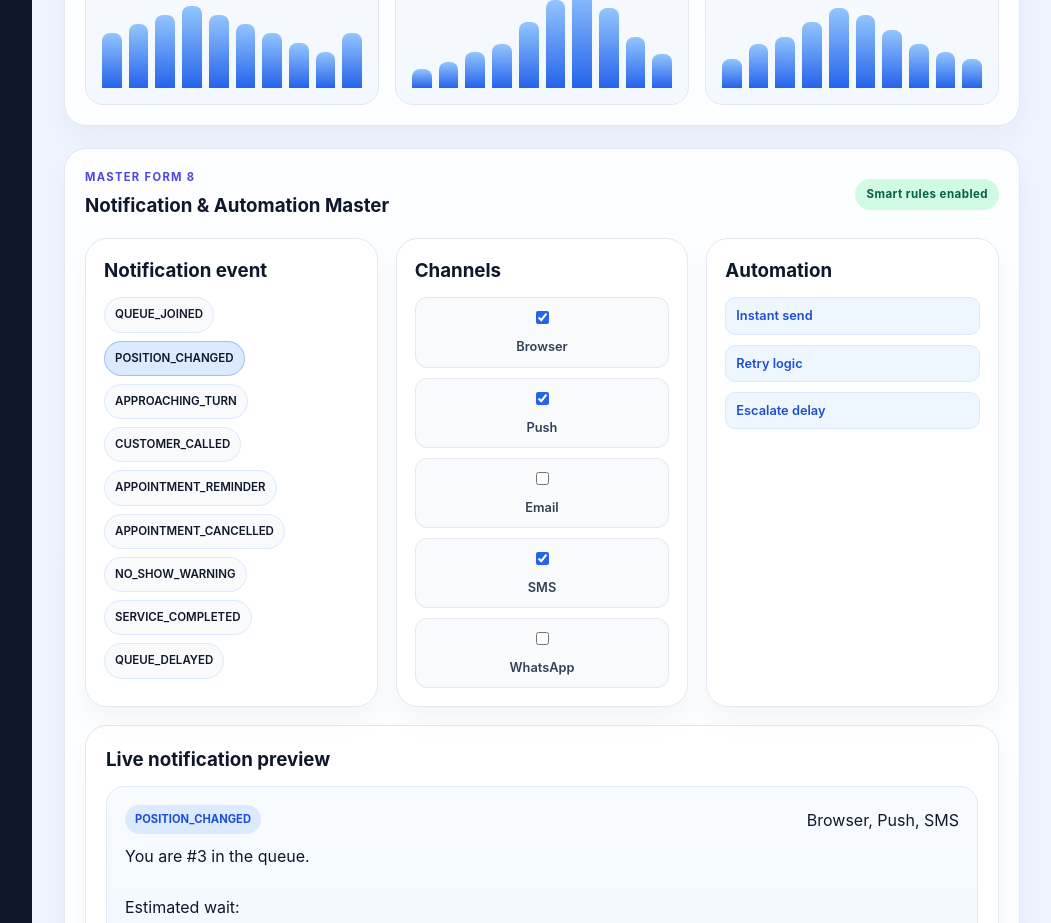
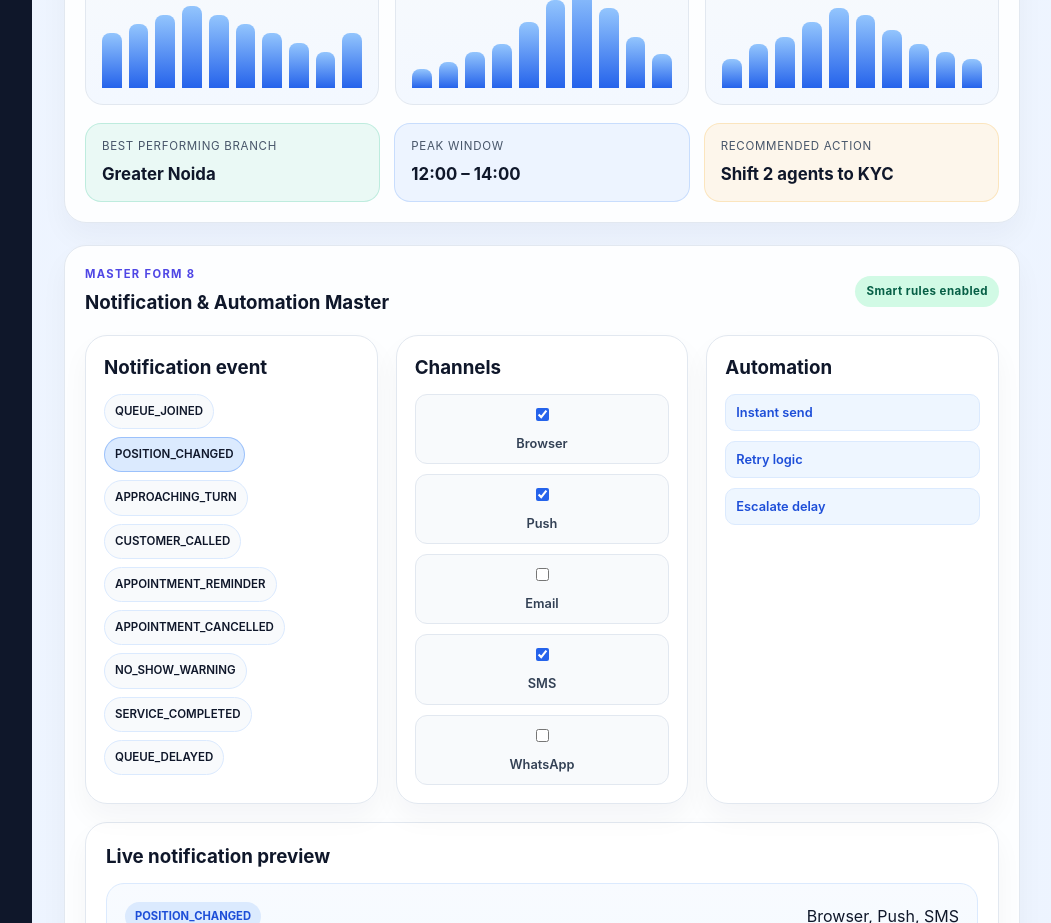
Before and after one commit to KANHAIYAKS108/QFlow, a React (Vite) app: page / in a window 1280 px wide. Shown: the part 8580-9503 px from the top of the page, without its empty margins (228-1279 px from the left). Built offline with nearby package versions, Linux system fonts and the light colour scheme.

Commit message:
Add intelligence insights summary

```diff
--- a/src/App.css
+++ b/src/App.css
@@ -1499,6 +1499,49 @@ textarea:focus {
   border: 1px solid #e2e8f0;
   border-radius: 18px;
   padding: 16px;
+}
+
+.insight-grid {
+  display: grid;
+  grid-template-columns: repeat(3, minmax(0, 1fr));
+  gap: 14px;
+  margin-top: 18px;
+}
+
+.insight-card {
+  border-radius: 16px;
+  border: 1px solid transparent;
+  padding: 14px 16px;
+  display: flex;
+  flex-direction: column;
+  gap: 6px;
+}
+
+.insight-card span {
+  color: #475569;
+  font-size: 0.72rem;
+  letter-spacing: 0.06em;
+  text-transform: uppercase;
+}
+
+.insight-card strong {
+  color: #0f172a;
+  font-size: 1.05rem;
+}
+
+.insight-card.green {
+  background: rgba(16, 185, 129, 0.08);
+  border-color: rgba(16, 185, 129, 0.2);
+}
+
+.insight-card.blue {
+  background: rgba(59, 130, 246, 0.08);
+  border-color: rgba(59, 130, 246, 0.2);
+}
+
+.insight-card.amber {
+  background: rgba(245, 158, 11, 0.08);
+  border-color: rgba(245, 158, 11, 0.2);
 }
 
 .chart-head {
--- a/src/App.jsx
+++ b/src/App.jsx
@@ -342,6 +342,12 @@ const analyticsCharts = [
     unit: '%',
     max: 15,
   },
+]
+
+const intelligenceInsights = [
+  { label: 'Best performing branch', value: 'Greater Noida', tone: 'green' },
+  { label: 'Peak window', value: '12:00 – 14:00', tone: 'blue' },
+  { label: 'Recommended action', value: 'Shift 2 agents to KYC', tone: 'amber' },
 ]
 
 function App() {
@@ -1945,6 +1951,15 @@ function App() {
               </div>
             ))}
           </div>
+
+          <div className="insight-grid">
+            {intelligenceInsights.map((item) => (
+              <div key={item.label} className={`insight-card ${item.tone}`}>
+                <span>{item.label}</span>
+                <strong>{item.value}</strong>
+              </div>
+            ))}
+          </div>
         </section>
 
         <section className="notification-panel panel">
```
